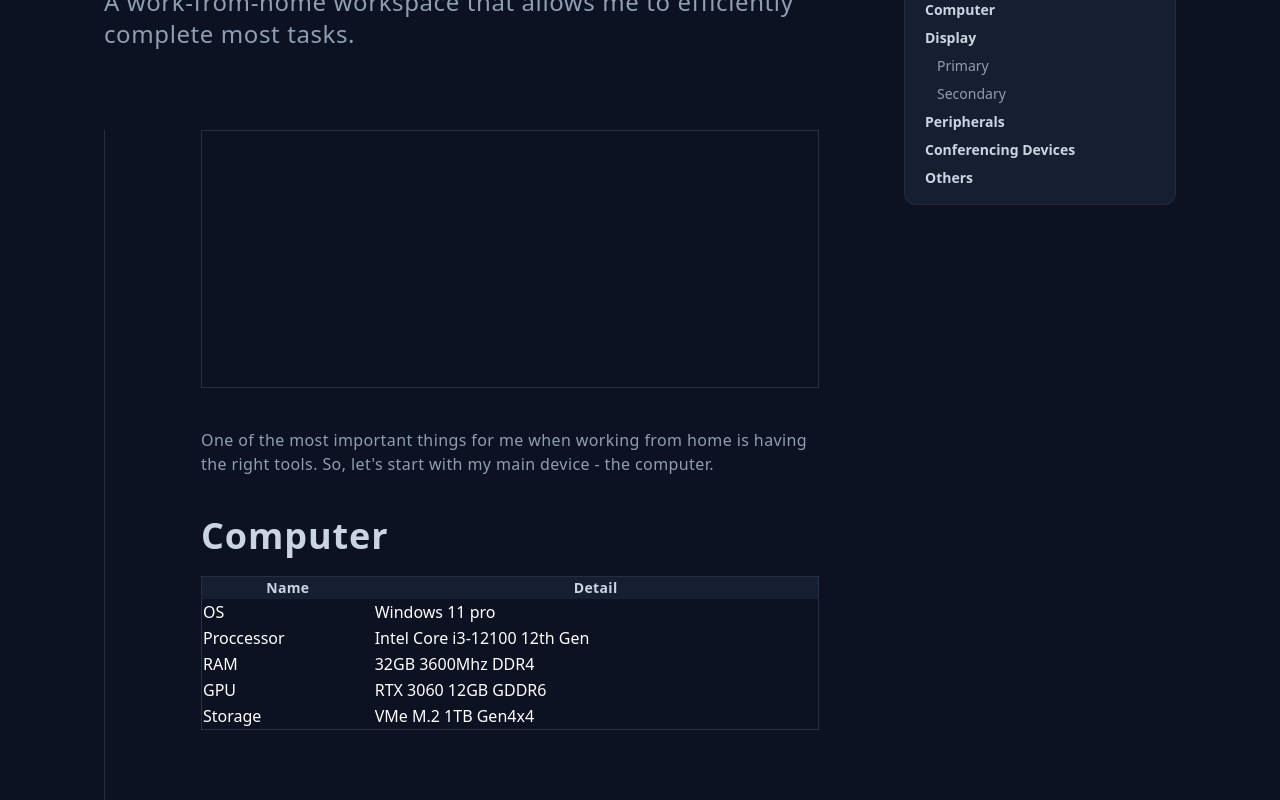
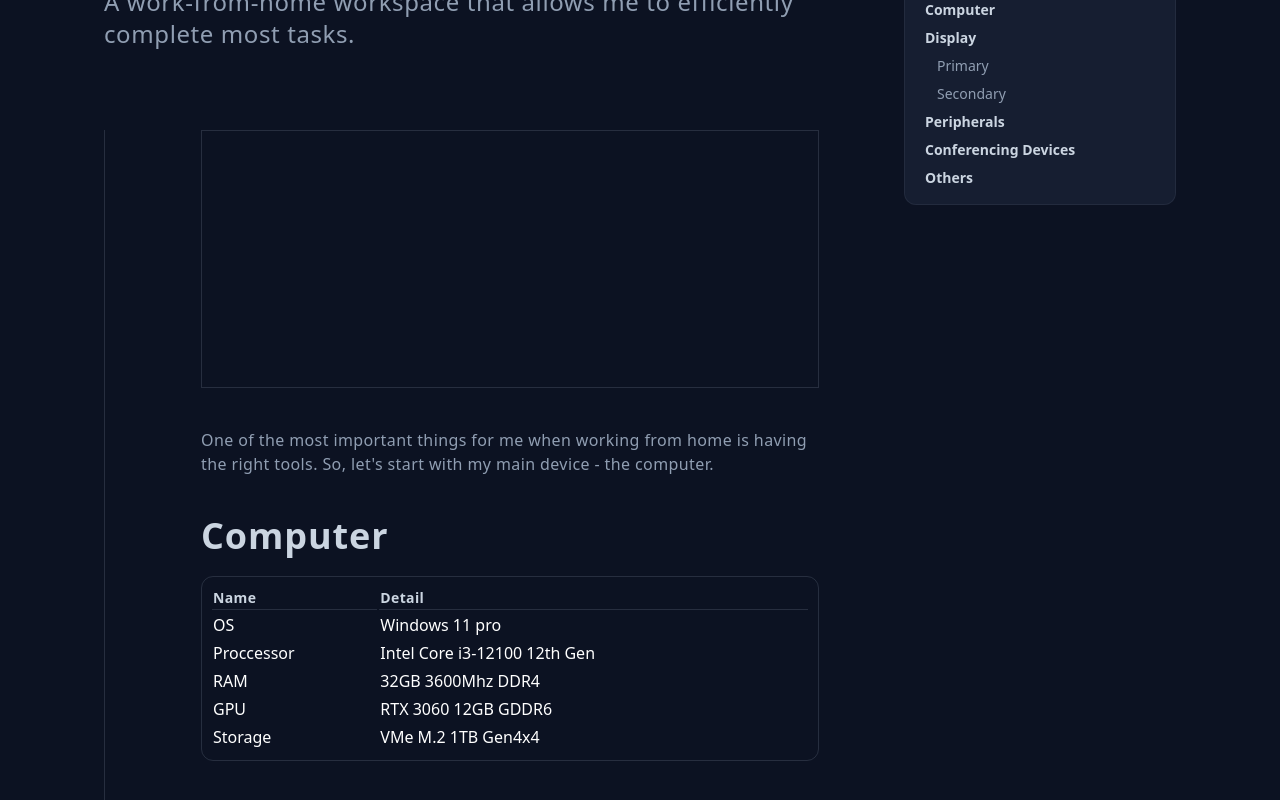
Before and after one commit to ImJars/Development-full-coding, a React (Vite) app: page /studio in a window 1280 px wide. Shown: the part 310-1110 px from the top of the page. Built offline with nearby package versions, Linux system fonts and the light colour scheme.

Commit message:
Update studio.jsx

```diff
--- a/src/studio.jsx
+++ b/src/studio.jsx
@@ -40,14 +40,14 @@ function Studio() {
                         Computer
                     </h1>
                   <table
-                    className="w-full table-auto border-collapse border border-text-general border-opacity-20"
+                    className="w-full rounded-xl table-auto border-separate p-2 border border-text-general border-opacity-20"
                   >
                     <thead
-                        className="bg-table-color text-text-white-gray text-sm font-bold tracking-wide"
+                        className=" text-text-white-gray text-sm font-bold tracking-wide border-b border-text-general border-opacity-20"
                     >
                       <tr>
-                        <th>Name</th>
-                        <th>Detail</th>
+                        <th className="text-start border-b border-text-general border-opacity-20">Name</th>
+                        <th className="text-start border-b border-text-general border-opacity-20">Detail</th>
                       </tr>
                     </thead>
                     <tbody>
```
